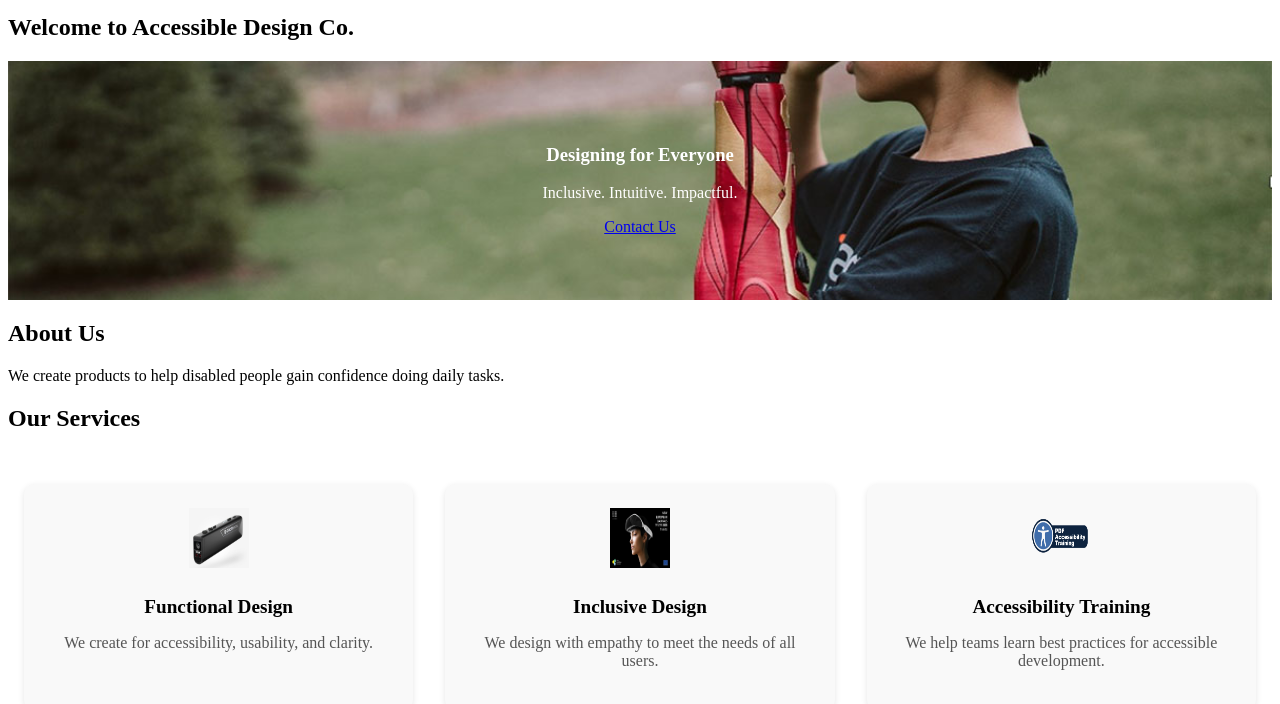
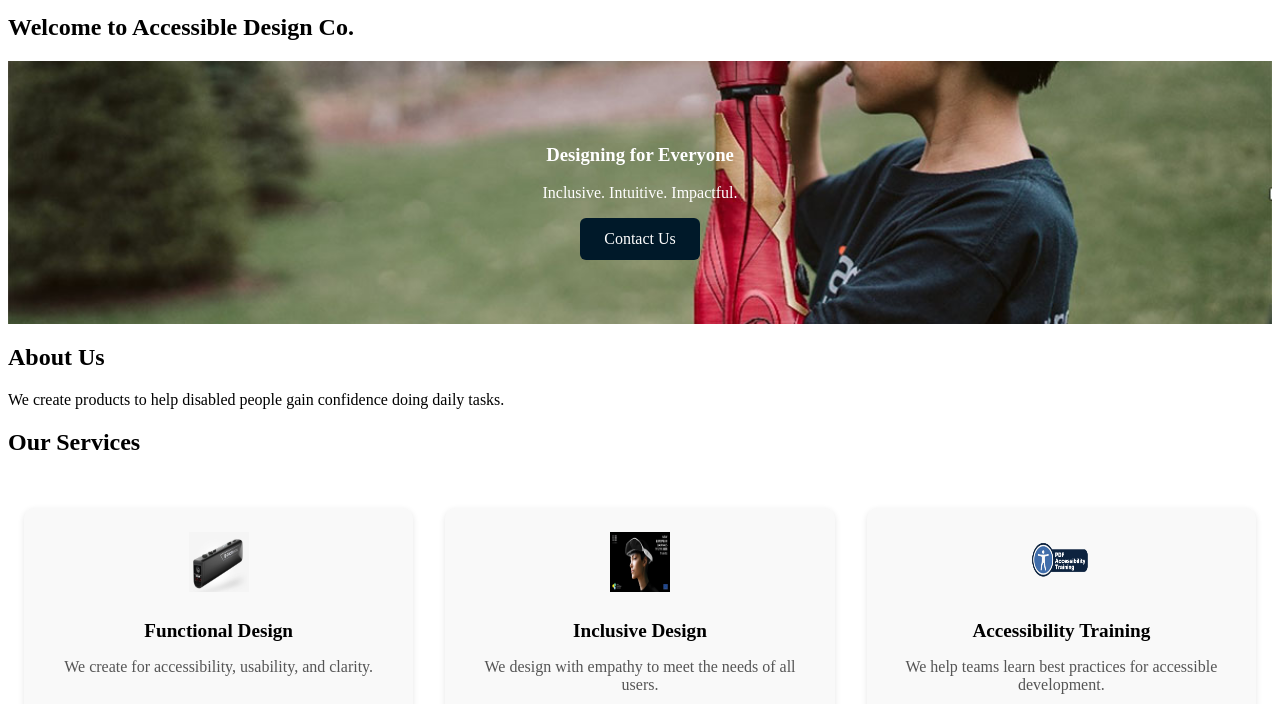
Before and after one commit to dityawicaksono12/design-w-accessiblity, a plain HTML site: page index.html in a window 1280 px wide. Shown: the part 96-800 px from the top of the page. Drawn offline with Linux system fonts and the light colour scheme.

Commit message:
Adjust button color to be accessible

```diff
--- a/styles.css
+++ b/styles.css
@@ -7,6 +7,20 @@
     padding: 4rem 2rem;
     text-align: center;
   }
+
+
+.cta-button {
+    background-color: #001929;  /* 🔵 Primary color */
+    color: white;
+    padding: 0.75rem 1.5rem;
+    font-size: 1rem;
+    text-decoration: none;
+    border: none;
+    border-radius: 6px;
+    cursor: pointer;
+    display: inline-block;
+}
+
 
 /* === Services grid === */
 .services-grid {
```
